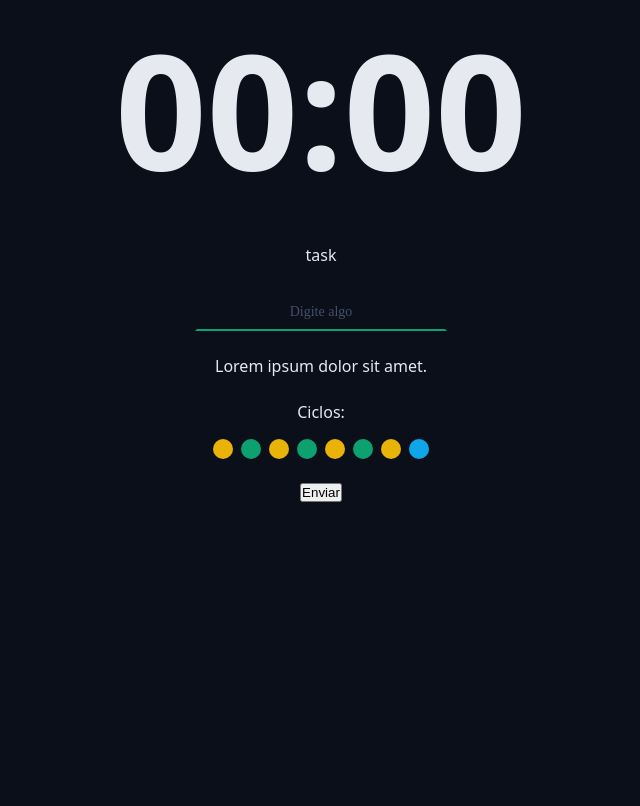
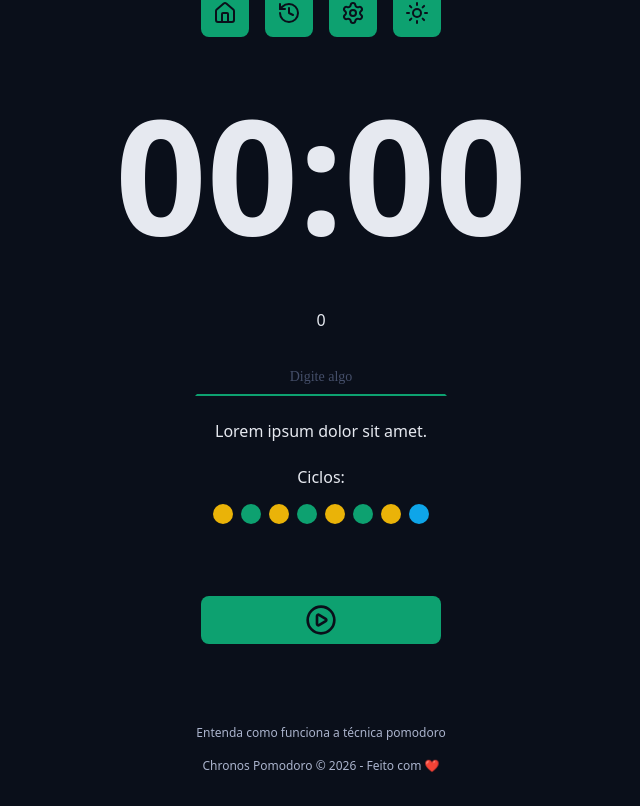
Before and after one commit to jotas653/curso_react_pomodoro, a React (Vite) app: page / in a window 1280 px wide. Shown: the part 293-1099 px from the top of the page, without its empty margins (319-959 px from the left). Before the commit the page ends 827 px from the top, so only its background shows below. Built offline with nearby package versions, Linux system fonts and the light colour scheme.

Commit message:
Novas funcionalidades

```diff
--- a/src/App.tsx
+++ b/src/App.tsx
@@ -1,15 +1,35 @@
+import { PlayCircleIcon } from "lucide-react";
 import { Container } from "./components/Container";
 import { Countdown } from "./components/Countdown";
 import { Cycles } from "./components/Cycles";
+import { DefaultButton } from "./components/DefaultButton";
 import { DefaultInput } from "./components/DefaultInput";
+import { Footer } from "./components/Footer";
+import { Heading } from "./components/Heading";
 import { Logo } from "./components/Logo";
 import { Menu } from "./components/Menu";
 import "./styles/global.css";
 import "./styles/theme.css";
 
 export function App() {
+  let numero = 0;
+
+  function handleClick() {
+    const span = document.getElementById("numero");
+    if (!span) return;
+
+    numero += 1;
+    span.innerText = numero.toString();
+    console.log(numero, Date.now());
+  }
+
   return (
     <>
+      <Heading>
+        Número: <span id="numero">{numero}</span>
+      </Heading>
+      <button onClick={handleClick}>Aumenta</button>
+
       <Container>
         <Logo />
       </Container>
@@ -26,7 +46,7 @@
         <form className="form" action="">
           <div className="formRow">
             <DefaultInput
-              labelText="task"
+              labelText={numero.toString()}
               id="meuInput"
               type="text"
               placeholder="Digite algo"
@@ -42,9 +62,13 @@
           </div>
 
           <div className="formRow">
-            <button>Enviar</button>
+            <DefaultButton icon={<PlayCircleIcon />} />
           </div>
         </form>
+      </Container>
+
+      <Container>
+        <Footer />
       </Container>
     </>
   );
--- /dev/null
+++ b/src/components/DefaultButton/index.tsx
@@ -0,0 +1,21 @@
+import type React from "react";
+import styles from "./styles.module.css";
+
+type DefaultButtonProps = {
+  icon: React.ReactNode;
+  color?: "green" | "red";
+} & React.ComponentProps<"button">;
+
+export function DefaultButton({
+  icon,
+  color = "green",
+  ...props
+}: DefaultButtonProps) {
+  return (
+    <>
+      <button className={`${styles.button} ${styles[color]}`} {...props}>
+        {icon}
+      </button>
+    </>
+  );
+}
--- /dev/null
+++ b/src/components/DefaultButton/styles.module.css
@@ -0,0 +1,33 @@
+.button {
+  border: none;
+  background: var(--primary);
+  color: var(--text-over-primary);
+  display: flex;
+  align-items: center;
+  justify-content: center;
+  min-width: 24rem;
+  padding: 0.8rem;
+  border-radius: 0.8rem;
+  margin: 4.8rem 0;
+  cursor: pointer;
+  transition: all 0.1s ease-in-out;
+}
+
+.button svg {
+  width: 3.2rem;
+  height: 3.2rem;
+}
+
+.button:hover {
+  filter: brightness(80%);
+}
+
+.green {
+  background: var(--primary);
+  color: var(--text-over-primary);
+}
+
+.red {
+  background: var(--error);
+  color: var(--text-over-error);
+}
--- /dev/null
+++ b/src/components/Footer/index.tsx
@@ -0,0 +1,12 @@
+import styles from "./styles.module.css";
+
+export function Footer() {
+  return (
+    <footer className={styles.footer}>
+      <a href="">Entenda como funciona a técnica pomodoro</a>
+      <a href="">
+        Chronos Pomodoro &copy; {new Date().getFullYear()} - Feito com ❤️
+      </a>
+    </footer>
+  );
+}
--- /dev/null
+++ b/src/components/Footer/styles.module.css
@@ -0,0 +1,20 @@
+.footer {
+  display: flex;
+  flex-direction: column;
+  align-items: center;
+  justify-content: center;
+  font-size: 1.2rem;
+  gap: 1.6rem;
+}
+
+.footer a {
+  font-size: 1.2rem;
+  color: var(--text-muted);
+  text-decoration: none;
+}
+
+.footer a:hover {
+  font-size: 1.2rem;
+  color: var(--text-muted);
+  text-decoration: underline;
+}
```
